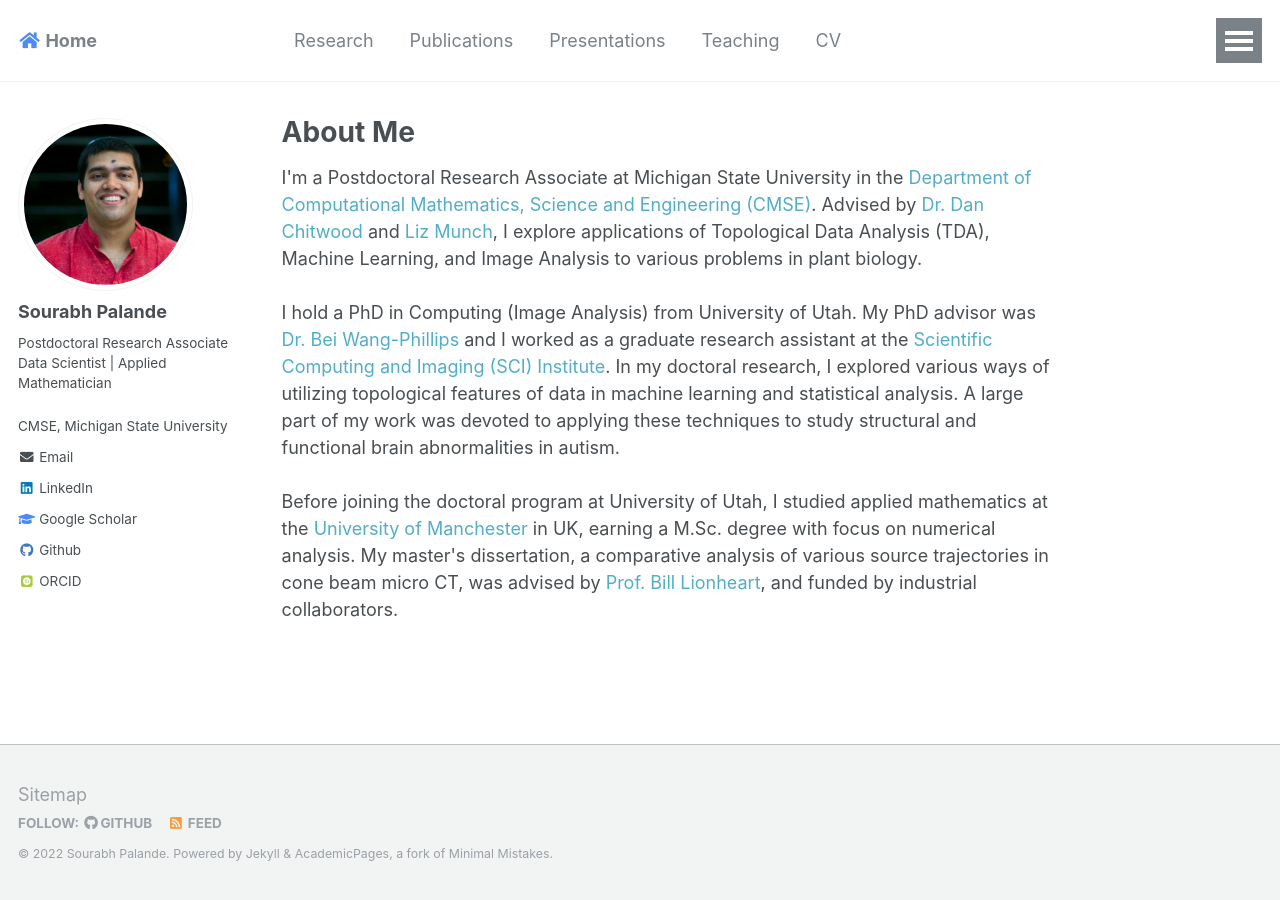
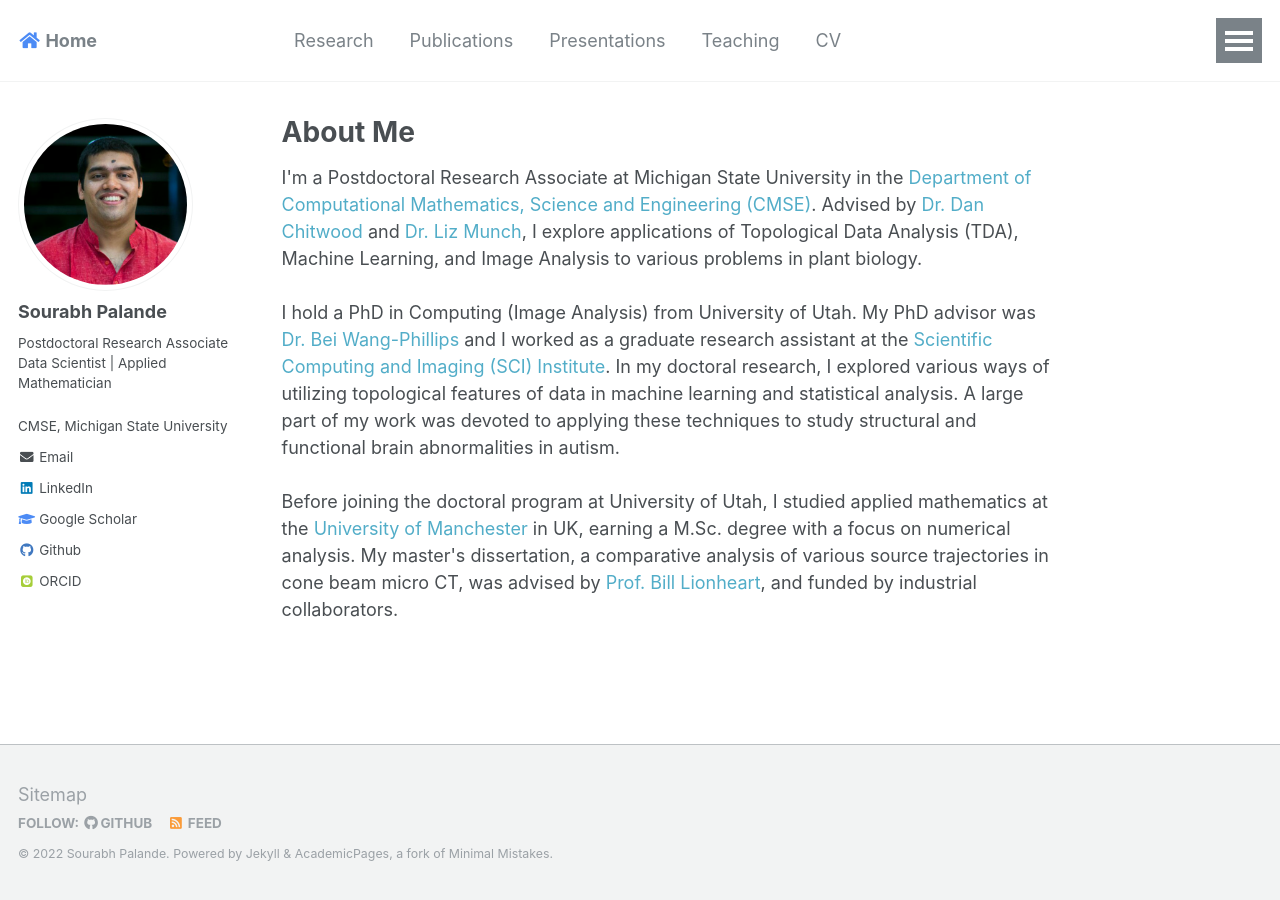
Before and after one commit to sourabhpalande/sourabhpalande.github.io, a Jekyll site: the page built from _pages/about.html, in a window 1280 px wide. Built offline with Jekyll 4.4.1, drawn with Linux system fonts in a browser that asks for light colours; some web fonts are replaced.

Commit message:
minor modfications

```diff
--- a/_pages/about.html
+++ b/_pages/about.html
@@ -10,11 +10,11 @@ redirect_from:
 ---
 <div class="archive__content">
   <p>
-    I'm a Postdoctoral Research Associate at Michigan State University in the <a href="https://cmse.msu.edu/" target="_blank">Department of Computational Mathematics, Science and Engineering (CMSE)</a>. Advised by <a href="https://www.canr.msu.edu/people/dr_dan_chitwood" target="_blank">Dr. Dan Chitwood</a> and <a href="https://elizabethmunch.com/" target="_blank">Liz Munch</a>, I explore applications of Topological Data Analysis (TDA), Machine Learning, and Image Analysis to various problems in plant biology.
+    I'm a Postdoctoral Research Associate at Michigan State University in the <a href="https://cmse.msu.edu/" target="_blank">Department of Computational Mathematics, Science and Engineering (CMSE)</a>. Advised by <a href="https://www.canr.msu.edu/people/dr_dan_chitwood" target="_blank">Dr. Dan Chitwood</a> and <a href="https://elizabethmunch.com/" target="_blank">Dr. Liz Munch</a>, I explore applications of Topological Data Analysis (TDA), Machine Learning, and Image Analysis to various problems in plant biology.
     <br><br>
     I hold a PhD in Computing (Image Analysis) from University of Utah. My PhD advisor was <a href="https://sci.utah.edu/~beiwang/" target="_blank">Dr. Bei Wang-Phillips</a> and I worked as a graduate research assistant at the <a href="https://sci.utah.edu/" target="_blank">Scientific Computing and Imaging (SCI) Institute</a>. In my doctoral research, I explored various ways of utilizing topological features of data in machine learning and statistical analysis. A large part of my work was devoted to applying these techniques to study structural and functional brain abnormalities in autism.
     <br><br>
-    Before joining the doctoral program at University of Utah, I studied applied mathematics at the <a href="https://www.maths.manchester.ac.uk/" target="_blank">University of Manchester</a> in UK, earning a M.Sc. degree with focus on numerical analysis. My master's dissertation, a comparative analysis of various source trajectories in cone beam micro CT, was advised by <a href="http://vummath.ma.man.ac.uk/~bl/" target="_blank">Prof. Bill Lionheart</a>, and funded by industrial collaborators.
+    Before joining the doctoral program at University of Utah, I studied applied mathematics at the <a href="https://www.maths.manchester.ac.uk/" target="_blank">University of Manchester</a> in UK, earning a M.Sc. degree with a focus on numerical analysis. My master's dissertation, a comparative analysis of various source trajectories in cone beam micro CT, was advised by <a href="http://vummath.ma.man.ac.uk/~bl/" target="_blank">Prof. Bill Lionheart</a>, and funded by industrial collaborators.
   </p>
 </div>
 <!-- <div class="archive__content">
--- a/_pages/cv.html
+++ b/_pages/cv.html
@@ -38,7 +38,7 @@ author_profile: true
             I have experience working with MRI, fMRI, 3D X-Ray CT scans, RGB images, brain networks, RNA-Seq data sets.
           </li>
           <li>
-            I'm eager to make real-world impact by solving complex problems, advancing scientific and technological capabilities.
+            I enjoy solving complex problems and I'm passionate about advancing science and making a real-world imapct with my research.
           </li>
         </ul>
       </div>
```
